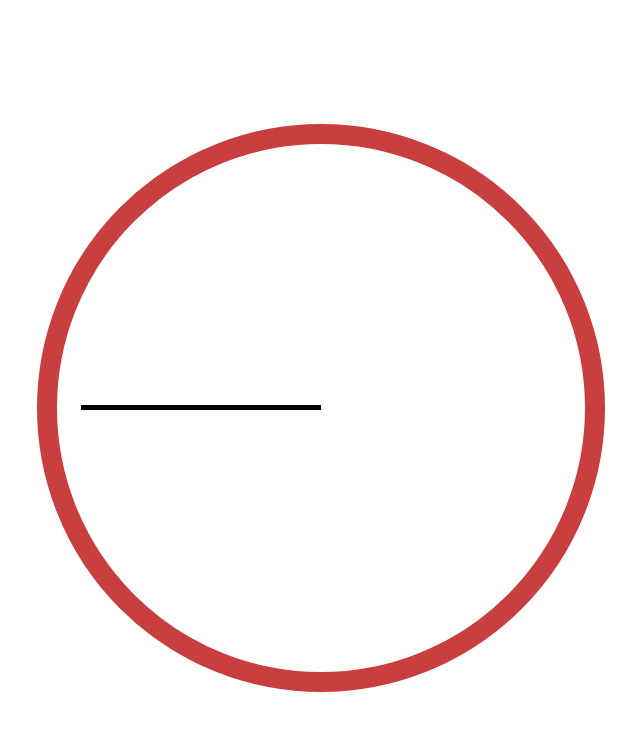
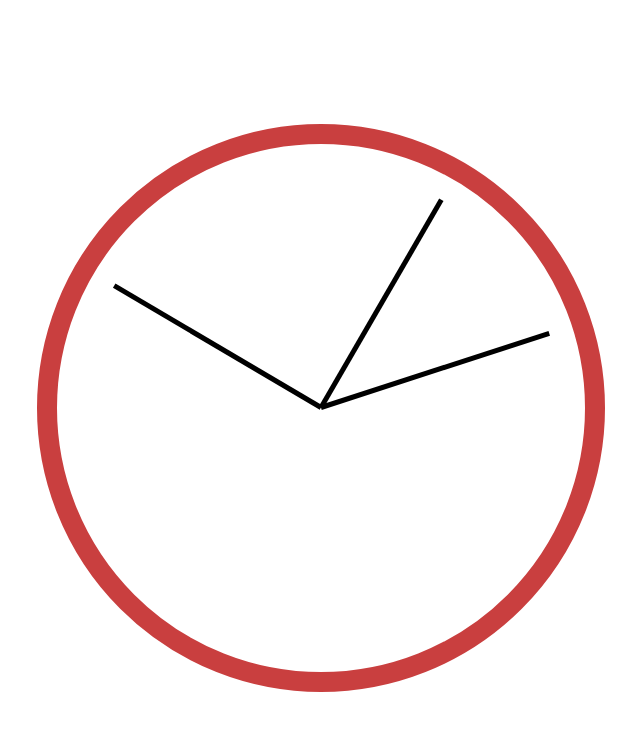
Before and after one commit to Tuprosov/CSS-JS-clock, a plain HTML site: page clock.html in a window 1280 px wide. Shown: the whole page, without its empty margins (319-959 px from the left). Drawn offline with Linux system fonts and the light colour scheme.

Commit message:
add js logic

```diff
--- a/clock.html
+++ b/clock.html
@@ -15,4 +15,5 @@
         </div>
     </div>
 </body>
+<script src="script.js"></script>
 </html>
--- a/script.js
+++ b/script.js
@@ -0,0 +1,30 @@
+const secondsHand = document.querySelector('.seconds-hand');
+const minsHand = document.querySelector('.minutes-hand');
+const hourHand = document.querySelector('.hour-hand');
+
+const currentTime  = new Date();
+
+const seconds = currentTime.getSeconds();
+let secondsDegrees = ((seconds / 60) * 360) + 90
+secondsHand.style.transform = `rotate(${secondsDegrees}deg)`
+
+const minutes = currentTime.getMinutes();
+let minutesDegrees = ((minutes / 60) * 360) + 90
+minsHand.style.transform = `rotate(${minutesDegrees}deg)`
+
+const hour = currentTime.getHours();
+let hourDegrees = ((hour / 12) * 360) + 90
+hourHand.style.transform = `rotate(${hourDegrees}deg)`
+
+function setDate() {
+   secondsDegrees += 6
+   secondsHand.style.transform = `rotate(${secondsDegrees}deg)`
+
+   minutesDegrees += 0.1
+   minsHand.style.transform = `rotate(${minutesDegrees}deg)`
+
+   hourDegrees += 0.01833333
+   hourHand.style.transform = `rotate(${hourDegrees}deg)`
+};
+
+setInterval(setDate, 1000);
--- a/style.css
+++ b/style.css
@@ -46,7 +46,7 @@ body {
     position: relative;
     width: 100%;
     height: 100%;
-    transform: translateY(-3px)
+    transform: translateY(-3px);
 }
 
 .hand {
@@ -56,15 +56,7 @@ body {
     background-color: black;
     top: 50%;
     transform-origin: 100%;
-    /* transform: rotate(90deg); */
+    transform: rotate(90deg);
     transition: all 0.05s;
     transition-timing-function: cubic-bezier(0.1, 2.7, 0.58, 1);
 }
-
-.minutes-hand {
-    width: 35%;
-}
-
-.hour-hand {
-    width: 25%;
-}
```
